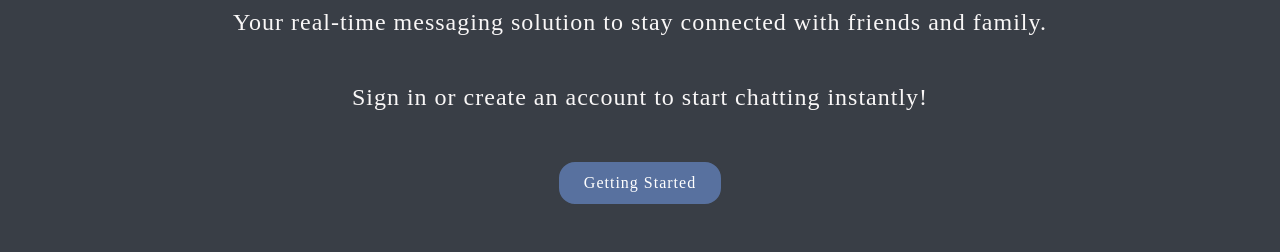
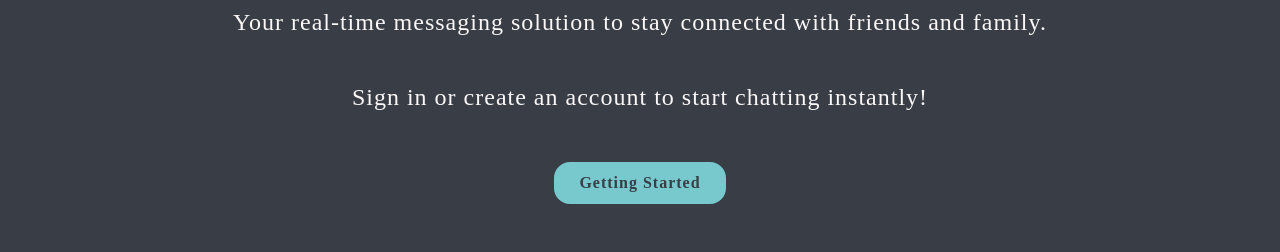
Before and after one commit to K28night/Firebase_Auth, a website with bundled scripts: page index.html in a window 1280 px wide. Shown: the part 293-545 px from the top of the page. Built offline with nearby package versions, Linux system fonts and the light colour scheme; files whose address does not match are found by name; a web font is replaced by a local one.

Commit message:
Add files via upload

```diff
--- a/index.css
+++ b/index.css
@@ -56,15 +56,17 @@ button {
     margin-top: 25px;
     font-family: "Orbitron", serif;
     letter-spacing: 1px;
+    font-weight: bold;
     font-size: 1rem;
     border-radius: 18px;
     border: 2px solid #393E46;
-    color: white;
-    background-color: #58719f;
+    color: #393E46;
+    background-color: #77c9ce;
     transition: background-color 0.3s, transform 0.2s;
 }
 button:hover {
     background-color: #465e8a;
+    color: #EEEEEE;
     transform: scale(1.05);
 }
 @media (min-width: 481px) and (max-width: 768px){
```
